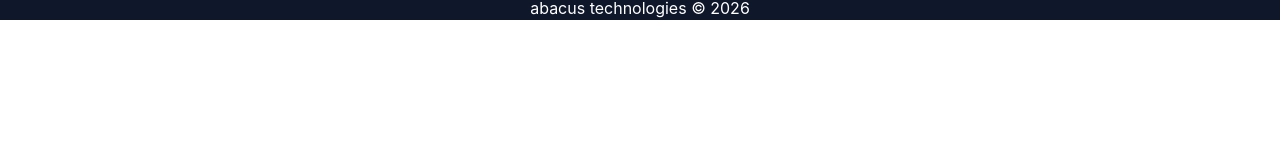
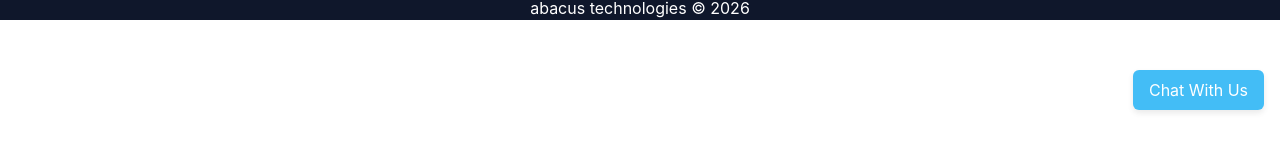
Before and after one commit to Burlington1308/abacus_technologies, a React (Vite) app: page /contact in a window 1280 px wide. Shown: the part 530-680 px from the top of the page. Built offline with nearby package versions, Linux system fonts and the light colour scheme.

Commit message:
floating chat button

```diff
--- a/src/App.jsx
+++ b/src/App.jsx
@@ -8,6 +8,7 @@ import Desktop from "./components/Desktop";
 import SEO from "./components/SEO";
 import Contact from "./components/Contact";
 import Footer from "./components/Footer";
+import FloatingChat from "./components/FloatingChat";
 function App() {
 
 
@@ -24,6 +25,7 @@ function App() {
           <Route path="/contact" element={<Contact/>}/>
         </Route>
       </Routes>
+      < FloatingChat/>
       <Footer/>
     </div>
   )
--- /dev/null
+++ b/src/components/FloatingChat.jsx
@@ -0,0 +1,12 @@
+import { Link } from "react-router"
+
+const FloatingChat = () => {
+  return (
+    <div className="py-2 px-4 rounded-md bg-sky-500 fixed top-150 right-4
+        text-white drop-shadow-md animate-pulse">
+        <Link to="https://wa/me/27619941652">Chat With Us</Link>
+    </div>
+  )
+}
+
+export default FloatingChat
```
